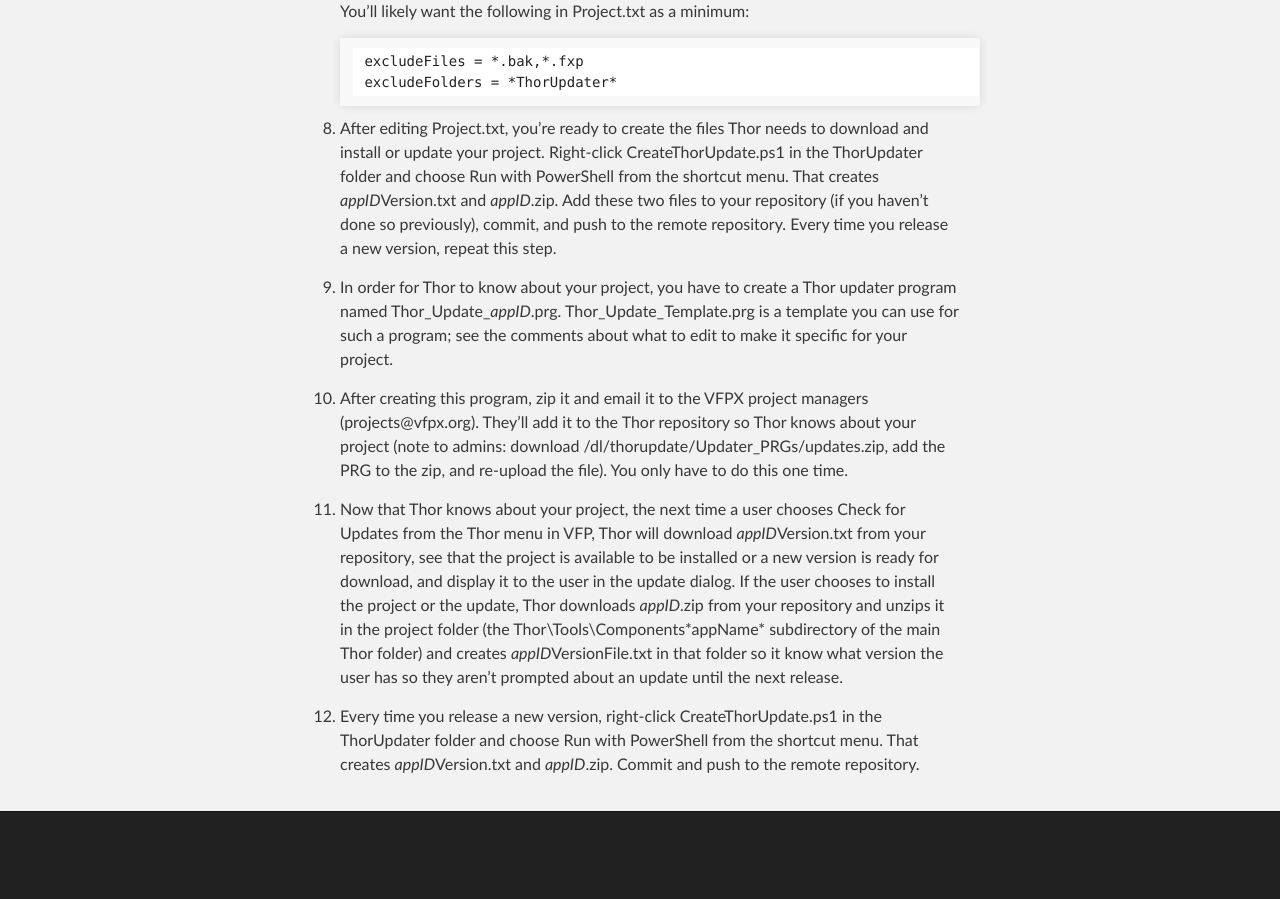
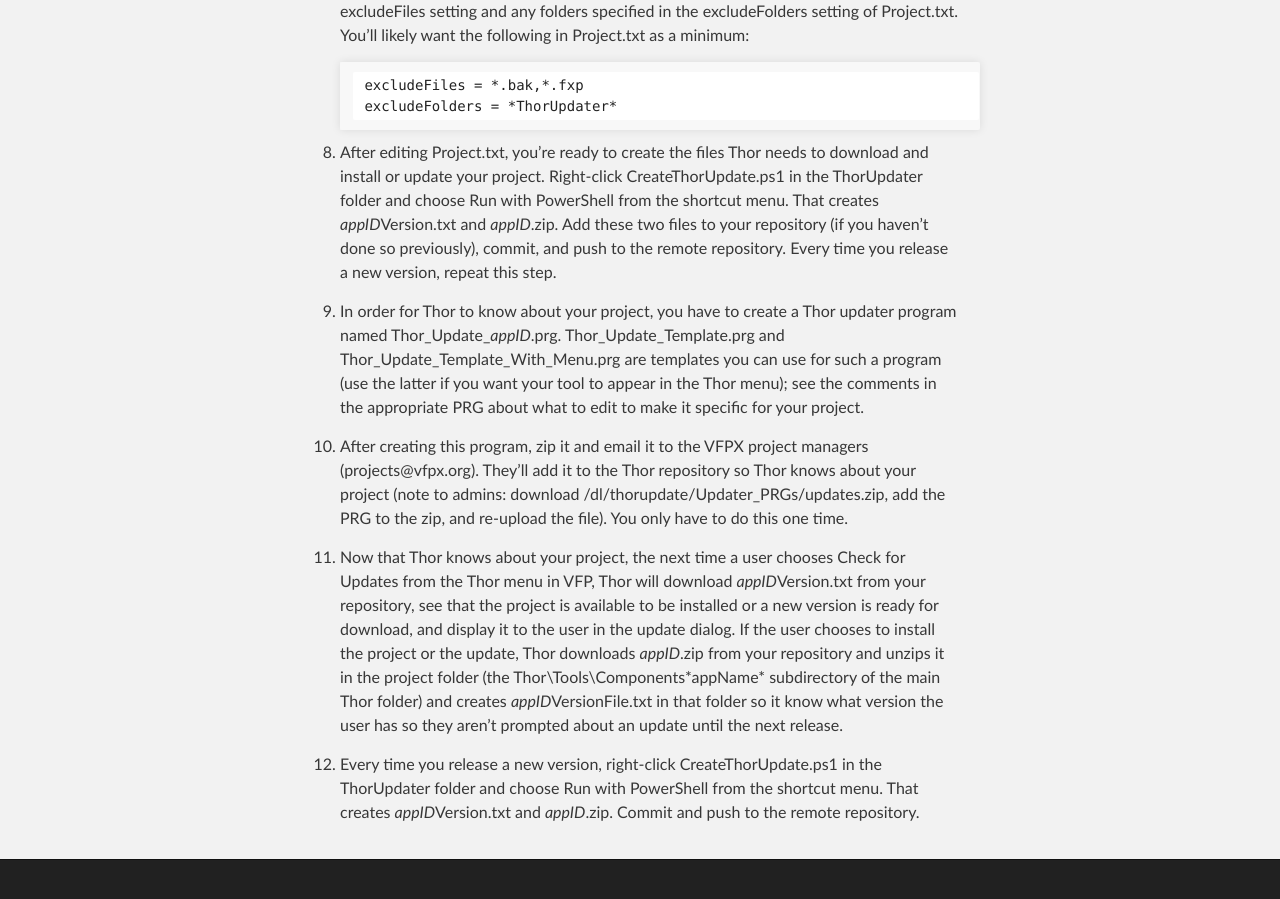
Before and after one commit to VFPX/VFPX.github.io, a Jekyll site: the page built from ThorUpdate.md, in a window 1280 px wide and 900 px high, scrolled down 2719 px. Built offline with Jekyll 4.4.1, drawn with Linux system fonts in a browser that asks for light colours; our own code applies the rules of GitHub Pages for plain Markdown files; before the commit the page ends 3571 px from its top, so only the background shows below that; some of the changed text lies outside the part shown.

Commit message:
Added Thor_Update_Template_With_Menu.prg and instructions.

```diff
--- a/ThorUpdate.md
+++ b/ThorUpdate.md
@@ -9,7 +9,7 @@
 
 1. Create a subdirectory of your project folder named ThorUpdater.
 
-2. Download [ThorUpdater.zip](https://vfpx.github.io/ThorUpdater/ThorUpdater.zip) and unzip it in the ThorUpdater folder. This zip file contains CreateThorUpdate.ps1, Project.txt, Version.txt, and Thor_Update_Template.prg.
+2. Download [ThorUpdater.zip](https://vfpx.github.io/ThorUpdater/ThorUpdater.zip) and unzip it in the ThorUpdater folder. This zip file contains CreateThorUpdate.ps1, Project.txt, Version.txt, Thor_Update_Template.prg, and Thor_Update_Template_With_Menu.prg
 
 3. Edit Project.txt to specify your project information:
 
@@ -67,7 +67,7 @@
 
 8. After editing Project.txt, you're ready to create the files Thor needs to download and install or update your project. Right-click CreateThorUpdate.ps1 in the ThorUpdater folder and choose Run with PowerShell from the shortcut menu. That creates *appID*Version.txt and *appID*.zip. Add these two files to your repository (if you haven't done so previously), commit, and push to the remote repository. Every time you release a new version, repeat this step.
 
-9. In order for Thor to know about your project, you have to create a Thor updater program named Thor_Update_*appID*.prg. Thor_Update_Template.prg is a template you can use for such a program; see the comments about what to edit to make it specific for your project.
+9. In order for Thor to know about your project, you have to create a Thor updater program named Thor_Update_*appID*.prg. Thor_Update_Template.prg and Thor_Update_Template_With_Menu.prg are templates you can use for such a program (use the latter if you want your tool to appear in the Thor menu); see the comments in the appropriate PRG about what to edit to make it specific for your project.
 
 10. After creating this program, zip it and email it to the VFPX project managers (projects@vfpx.org). They'll add it to the Thor repository so Thor knows about your project (note to admins: download /dl/thorupdate/Updater_PRGs/updates.zip, add the PRG to the zip, and re-upload the file). You only have to do this one time.
 
```
Also changed, not shown: 1 other file.
